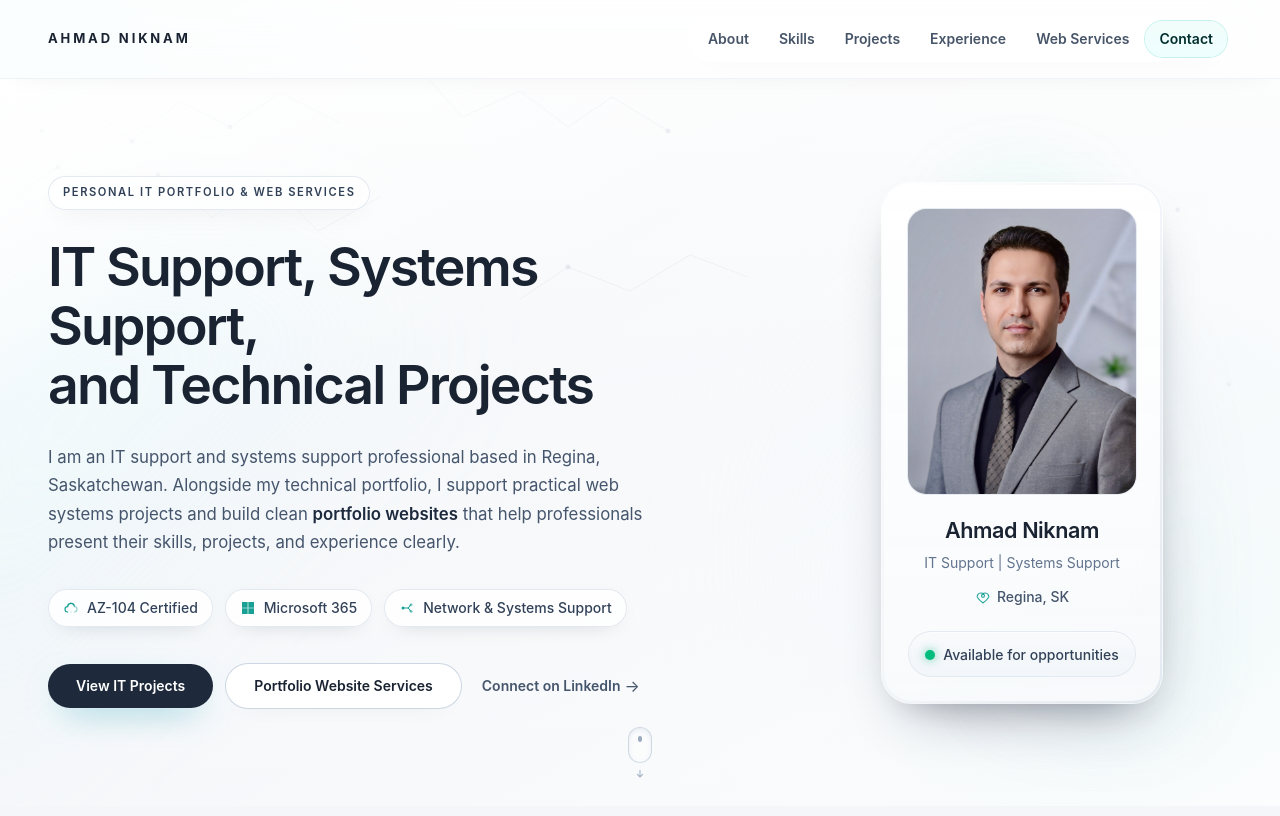
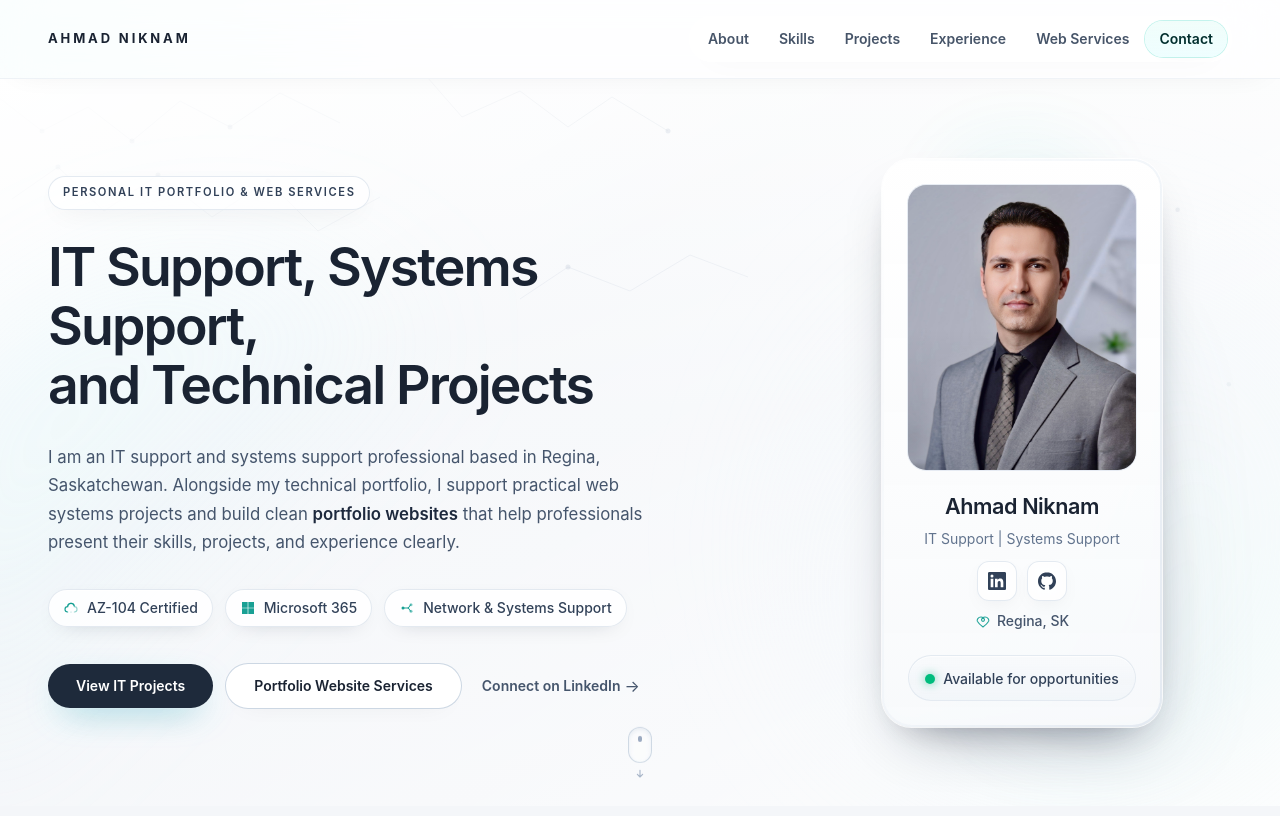
Before and after one commit to AhmadNiknam/ahmad-portfolio-website, a Next.js app: page / in a window 1280 px wide. Shown: the top 816 px of the page. Built offline with nearby package versions, Linux system fonts and the light colour scheme.

Commit message:
feat: add ProfileSocialIcons component to hero for enhanced professional link visibility

```diff
--- a/components/hero.tsx
+++ b/components/hero.tsx
@@ -88,6 +88,38 @@ function HeroNetworkGraphic() {
       </g>
       <rect width="100%" height="100%" fill="url(#hero-net-fade)" />
     </svg>
+  );
+}
+
+const profileSocialIconClass =
+  "inline-flex h-10 w-10 items-center justify-center rounded-xl border border-slate-200/90 bg-white/85 text-slate-700 shadow-[0_6px_22px_-14px_rgba(15,23,42,0.35),0_1px_0_rgba(255,255,255,0.9)_inset] backdrop-blur-sm transition hover:border-teal-200/90 hover:bg-teal-50/60 hover:text-teal-700 focus:outline-none focus-visible:ring-2 focus-visible:ring-teal-400 focus-visible:ring-offset-2 focus-visible:ring-offset-white";
+
+function ProfileSocialIcons() {
+  return (
+    <div className="mt-2.5 flex items-center justify-center gap-2.5" role="group" aria-label="Professional profile links">
+      <a
+        href={profileLinks.linkedin}
+        target="_blank"
+        rel="noopener noreferrer"
+        className={profileSocialIconClass}
+        aria-label="View Ahmad Niknam on LinkedIn"
+      >
+        <svg className="h-[18px] w-[18px]" viewBox="0 0 24 24" fill="currentColor" aria-hidden>
+          <path d="M20.447 20.452h-3.554v-5.569c0-1.328-.027-3.037-1.852-3.037-1.853 0-2.136 1.445-2.136 2.939v5.667H9.351V9h3.414v1.561h.046c.477-.9 1.637-1.85 3.37-1.85 3.601 0 4.267 2.37 4.267 5.455v6.286zM5.337 7.433a-1.998 1.998 0 1 1 0-3.996 1.998 1.998 0 0 1 0 3.996zM7.119 20.452H3.555V9h3.564v11.452zM22.225 0H1.771C.792 0 0 .774 0 1.729v20.542C0 23.227.792 24 1.771 24h20.451C23.2 24 24 23.227 24 22.271V1.729C24 .774 23.2 0 22.222 0h.003z" />
+        </svg>
+      </a>
+      <a
+        href={profileLinks.github}
+        target="_blank"
+        rel="noopener noreferrer"
+        className={profileSocialIconClass}
+        aria-label="View Ahmad Niknam on GitHub"
+      >
+        <svg className="h-[18px] w-[18px]" viewBox="0 0 24 24" fill="currentColor" aria-hidden>
+          <path d="M12 .297c-6.63 0-12 5.373-12 12 0 5.303 3.438 9.8 8.205 11.385.6.113.82-.258.82-.577 0-.285-.01-1.04-.015-2.04-3.338.724-4.042-1.61-4.042-1.61C4.422 18.07 3.633 17.7 3.633 17.7c-1.087-.744.084-.729.084-.729 1.205.084 1.838 1.236 1.838 1.236 1.07 1.835 2.809 1.305 3.492.997.107-.775.418-1.305.762-1.604-2.665-.305-5.467-1.334-5.467-5.931 0-1.311.469-2.381 1.236-3.221-.124-.303-.535-1.524.117-3.176 0 0 1.008-.322 3.301 1.23.957-.266 1.983-.399 3.003-.404 1.02.005 2.047.138 3.006.404 2.291-1.552 3.297-1.23 3.297-1.23.653 1.653.242 2.874.118 3.176.77.84 1.235 1.911 1.235 3.221 0 4.609-2.807 5.624-5.479 5.921.43.372.823 1.102.823 2.222v3.293c0 .319.192.694.801.576 4.765-1.589 8.199-6.086 8.199-11.386 0-6.627-5.373-12-12-12z" />
+        </svg>
+      </a>
+    </div>
   );
 }
 
@@ -222,7 +254,8 @@ export function Hero() {
                     {heroCard.name}
                   </h2>
                   <p className="mt-1.5 text-sm leading-relaxed text-slate-500">{heroCard.role}</p>
-                  <p className="mt-3 inline-flex items-center justify-center gap-1.5 text-sm font-medium text-slate-600">
+                  <ProfileSocialIcons />
+                  <p className="mt-2.5 inline-flex items-center justify-center gap-1.5 text-sm font-medium text-slate-600">
                     <svg className="h-4 w-4 shrink-0 text-teal-600/85" viewBox="0 0 24 24" fill="none" aria-hidden>
                       <path
                         d="M12 21s-6.2-4.35-8.5-8.5C2.5 10.45 4.6 6 9 6c2.2 0 3 1 3 1s.8-1 3-1c4.4 0 6.5 4.45 5.5 6.5C18.2 16.65 12 21 12 21Z"
```
